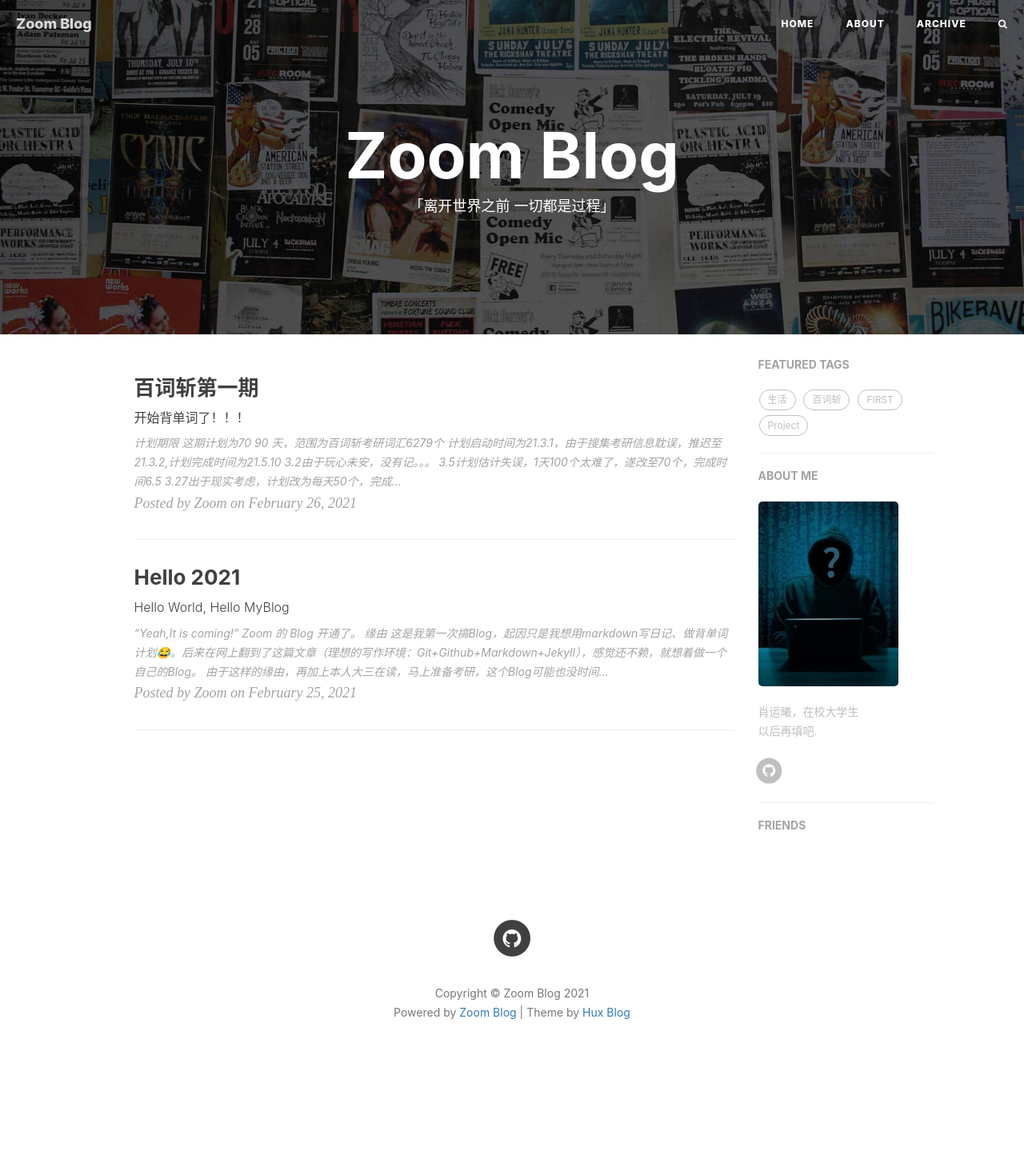
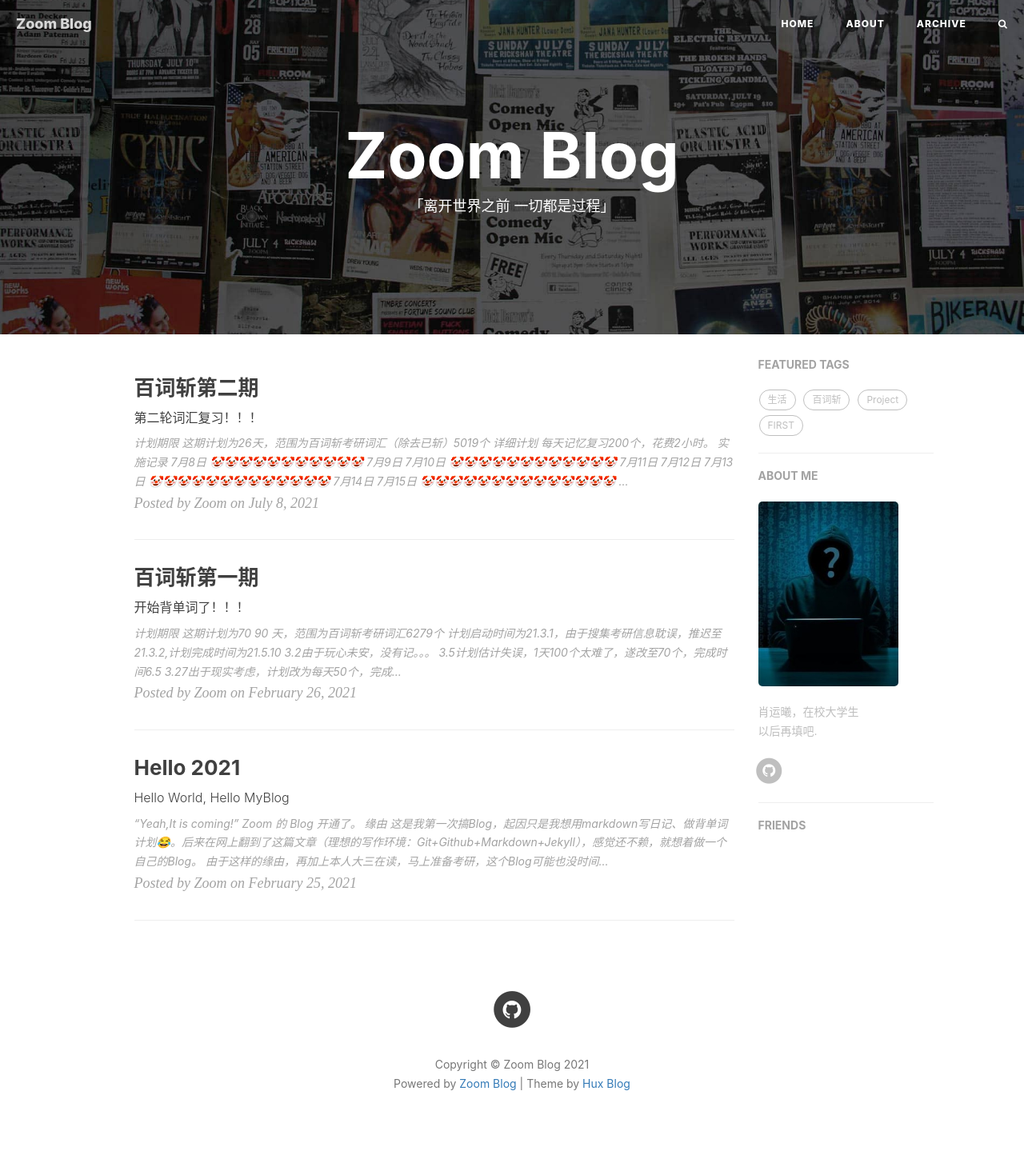
Before and after one commit to Zoomds/Zoomds.github.io, a Jekyll site: the page built from index.html, in a window 1280 px wide. Shown: the whole page at 80% size. Built offline with Jekyll 4.4.1, drawn with Linux system fonts in a browser that asks for light colours; nearby versions of some CDN libraries; the list of posts is cut into pages by our own code; comment, search, counter and statistics services are not loaded; before the commit the page ends 1370 px from its top, so only the background shows below that.

Commit message:
adjustment
调整第二轮计划blog

```diff
--- a/_posts/Project/2021-02-26-BaiCiZhan-1.md
+++ b/_posts/Project/2021-02-26-BaiCiZhan-1.md
@@ -556,58 +556,6 @@ gogogogo 🤘
 
 <img class="shadow" width="300" src="/img/in-post/post-Baicizhan-1/7.7.jpg" />
 
-### 7月8日
+## 计划完成
 
-🤡🤡🤡🤡🤡🤡🤡🤡🤡🤡🤡
-
-### 7月9日
-
-<img class="shadow" width="300" src="/img/in-post/post-Baicizhan-1/7.9.jpg" />
-
-### 7月10日
-
-🤡🤡🤡🤡🤡🤡🤡🤡🤡🤡🤡🤡
-
-### 7月11日
-
-<img class="shadow" width="300" src="/img/in-post/post-Baicizhan-1/7.11.jpg" />
-
-### 7月12日
-
-<img class="shadow" width="300" src="/img/in-post/post-Baicizhan-1/7.12.jpg" />
-
-### 7月13日
-
-🤡🤡🤡🤡🤡🤡🤡🤡🤡🤡🤡🤡🤡
-
-### 7月14日
-
-<img class="shadow" width="300" src="/img/in-post/post-Baicizhan-1/7.14.jpg" />
-
-### 7月15日
-
-🤡🤡🤡🤡🤡🤡🤡🤡🤡🤡🤡🤡🤡🤡
-
-### 7月16日
-
-<img class="shadow" width="300" src="/img/in-post/post-Baicizhan-1/7.16.jpg" />
-
-### 7月17日
-
-<img class="shadow" width="300" src="/img/in-post/post-Baicizhan-1/7.17.jpg" />
-
-### 7月18日
-
-<img class="shadow" width="300" src="/img/in-post/post-Baicizhan-1/7.18.jpg" />
-
-### 7月19日
-
-<img class="shadow" width="300" src="/img/in-post/post-Baicizhan-1/7.19.jpg" />
-
-### 7月20日
-
-<img class="shadow" width="300" src="/img/in-post/post-Baicizhan-1/7.20.jpg" />
-
-### 7月21日
-
-<img class="shadow" width="300" src="/img/in-post/post-Baicizhan-1/7.21.jpg" />
+7.7计划完成，单词第一轮结束！7.8开始第二轮复习，并开始做阅读真题。
--- /dev/null
+++ b/_posts/Project/2021-07-08-BaiCiZhan-2.md
@@ -0,0 +1,77 @@
+---
+layout: post
+title: "百词斩第二期"
+subtitle: "第二轮词汇复习！！！"
+date: 2021-07-08
+author: "Zoom"
+header-img: "img/post-bg-baicizhan-2.jpg"
+tags:
+    - Project
+    - 百词斩
+---
+
+## 计划期限
+
+> 这期计划为26天，范围为百词斩考研词汇（除去已斩）5019个
+
+## 详细计划
+
+- 每天记忆复习200个，花费2小时。
+
+## 实施记录
+
+### 7月8日
+
+🤡🤡🤡🤡🤡🤡🤡🤡🤡🤡🤡
+
+### 7月9日
+
+<img class="shadow" width="300" src="/img/in-post/post-Baicizhan-2/7.9.jpg" />
+
+### 7月10日
+
+🤡🤡🤡🤡🤡🤡🤡🤡🤡🤡🤡🤡
+
+### 7月11日
+
+<img class="shadow" width="300" src="/img/in-post/post-Baicizhan-2/7.11.jpg" />
+
+### 7月12日
+
+<img class="shadow" width="300" src="/img/in-post/post-Baicizhan-2/7.12.jpg" />
+
+### 7月13日
+
+🤡🤡🤡🤡🤡🤡🤡🤡🤡🤡🤡🤡🤡
+
+### 7月14日
+
+<img class="shadow" width="300" src="/img/in-post/post-Baicizhan-2/7.14.jpg" />
+
+### 7月15日
+
+🤡🤡🤡🤡🤡🤡🤡🤡🤡🤡🤡🤡🤡🤡
+
+### 7月16日
+
+<img class="shadow" width="300" src="/img/in-post/post-Baicizhan-2/7.16.jpg" />
+
+### 7月17日
+
+<img class="shadow" width="300" src="/img/in-post/post-Baicizhan-2/7.17.jpg" />
+
+### 7月18日
+
+<img class="shadow" width="300" src="/img/in-post/post-Baicizhan-2/7.18.jpg" />
+
+### 7月19日
+
+<img class="shadow" width="300" src="/img/in-post/post-Baicizhan-2/7.19.jpg" />
+
+### 7月20日
+
+<img class="shadow" width="300" src="/img/in-post/post-Baicizhan-2/7.20.jpg" />
+
+### 7月21日
+
+<img class="shadow" width="300" src="/img/in-post/post-Baicizhan-2/7.21.jpg" />
```
Also changed, not shown: img/in-post/post-Baicizhan-2/7.11.jpg (renamed from img/in-post/post-Baicizhan-1/7.11.jpg), img/in-post/post-Baicizhan-2/7.12.jpg (renamed from img/in-post/post-Baicizhan-1/7.12.jpg), img/in-post/post-Baicizhan-2/7.14.jpg (renamed from img/in-post/post-Baicizhan-1/7.14.jpg), img/in-post/post-Baicizhan-2/7.16.jpg (renamed from img/in-post/post-Baicizhan-1/7.16.jpg), img/in-post/post-Baicizhan-2/7.17.jpg (renamed from img/in-post/post-Baicizhan-1/7.17.jpg), img/in-post/post-Baicizhan-2/7.18.jpg (renamed from img/in-post/post-Baicizhan-1/7.18.jpg), img/in-post/post-Baicizhan-2/7.19.jpg (renamed from img/in-post/post-Baicizhan-1/7.19.jpg), img/in-post/post-Baicizhan-2/7.20.jpg (renamed from img/in-post/post-Baicizhan-1/7.20.jpg), img/in-post/post-Baicizhan-2/7.21.jpg (renamed from img/in-post/post-Baicizhan-1/7.21.jpg), img/in-post/post-Baicizhan-2/7.9.jpg (renamed from img/in-post/post-Baicizhan-1/7.9.jpg).
